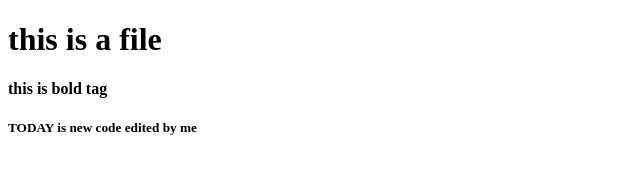
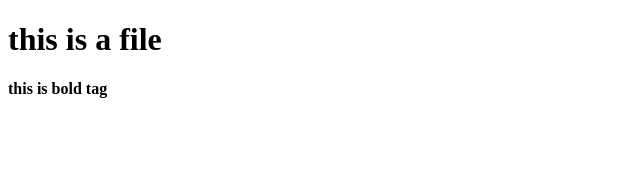
Before and after one commit to krabhi01/practice, a plain HTML site: page index.html in a window 1280 px wide. Shown: the whole page, without its empty margins (0-640 px from the left). Drawn offline with Linux system fonts and the light colour scheme.

Commit message:
modified by abhi

```diff
--- a/index.html
+++ b/index.html
@@ -4,6 +4,5 @@
 <body>
 <h1>this is a file</h1>
 <b>this is bold tag</b>
-<h5>TODAY is new code edited by me</h5>
 </body>
 </html>
```
